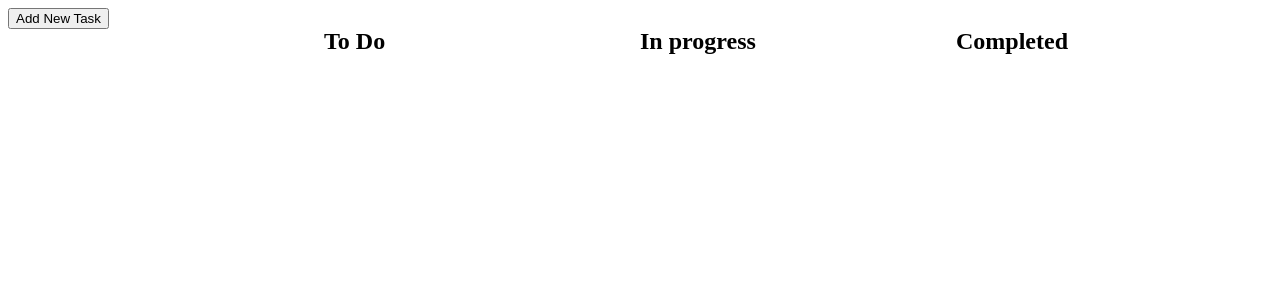
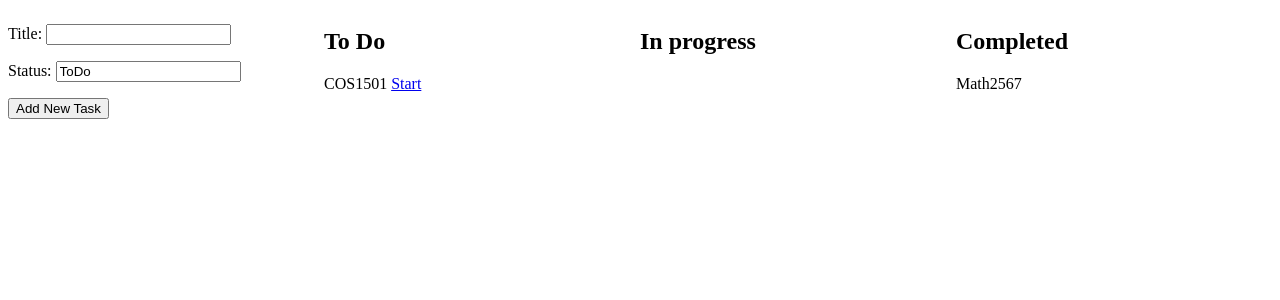
Before and after one commit to thmjiya022/ToDoList, a Django app: page / in a window 1280 px wide. Shown: the part 82-382 px from the top of the page. Run offline with Django 3.2, Linux system fonts and the light colour scheme; data comes from the database, SQL or seed files in the repository; both versions use the stored data as it was after the commit.

Commit message:
update status

```diff
--- a/tasks/forms.py
+++ b/tasks/forms.py
@@ -1 +1,7 @@
 from django import forms
+from .models import Task
+
+class TaskForm(forms.ModelForm):
+    class Meta:
+        model = Task
+        fields = '__all__'
--- a/tasks/templates/tasks/home.html
+++ b/tasks/templates/tasks/home.html
@@ -14,6 +14,7 @@
         <div>
             <form method="POST">
                 {% csrf_token %}
+                {{ form.as_p }}
                 <button type="submit">Add New Task</button>
             </form>
         </div>
@@ -21,14 +22,29 @@
 
         <div>
             <h2>To Do</h2>
+            {% for task in tasks %}
+                {% if task.status == 'ToDo' %}
+                <p>{{ task.title }} <a href="{% url 'update_status' task.pk %}">Start</a></p>
+                {% endif %}
+            {% endfor %}
         </div>
 
         <div>
             <h2>In progress</h2>
+            {% for task in tasks %}
+                {% if task.status == 'InProgress' %}
+                <p>{{ task.title }} <a href="{% url 'update_status' task.pk %}">Complete</a></p>
+                {% endif %}
+        {% endfor %}
         </div>
 
         <div>
             <h2>Completed</h2>
+            {% for task in tasks %}
+                {% if task.status == 'Completed' %}
+                <p>{{ task.title }}</p>
+                {% endif %}
+        {% endfor %}
         </div>
     </div>
 </body>
--- a/tasks/urls.py
+++ b/tasks/urls.py
@@ -2,5 +2,6 @@ from django.urls import path
 from . import views
 
 urlpatterns = [
-    path('', views.home, name='home')
+    path('', views.home, name='home'),
+    path('update/<str:pk>', views.update_status, name='update_status')
 ]
--- a/tasks/views.py
+++ b/tasks/views.py
@@ -1,5 +1,33 @@
-from django.shortcuts import render
+from django.shortcuts import render, redirect
+from .models import Task
+from .forms import TaskForm
 
 # Create your views here.
 def home(request):
-    return render(request, 'tasks/home.html')
+    tasks = Task.objects.all()
+    form = TaskForm()
+
+    if request.method == 'POST':
+        form = TaskForm(request.POST)
+        if form.is_valid():
+            form.save()
+        return redirect('home')
+
+    context = {
+        'tasks': tasks,
+        'form': form,
+    }
+
+    return render(request, 'tasks/home.html', context)
+
+
+def update_status(request,pk):
+    task = Task.objects.get(pk=pk)
+
+    if task.status == 'ToDo':
+        task.status = 'InProgress'
+    elif task.status == 'InProgress':
+        task.status = 'Completed'
+    task.save()
+
+    return redirect('home')
```
Also changed, not shown: db.sqlite3, tasks/migrations/0001_initial.py (added).
